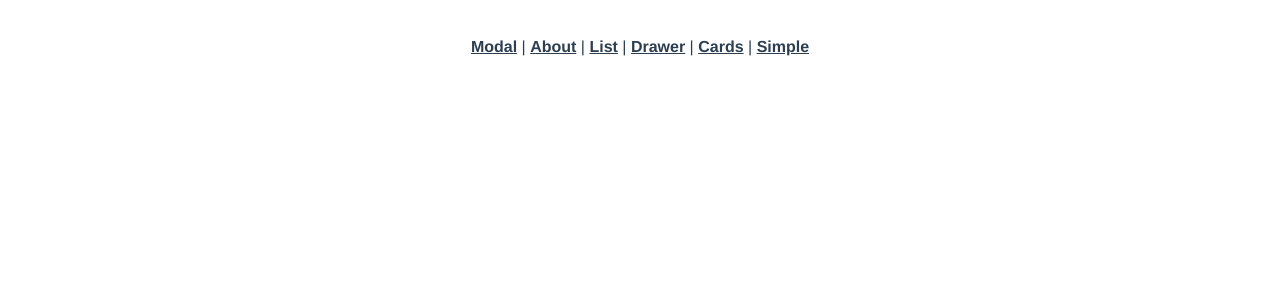
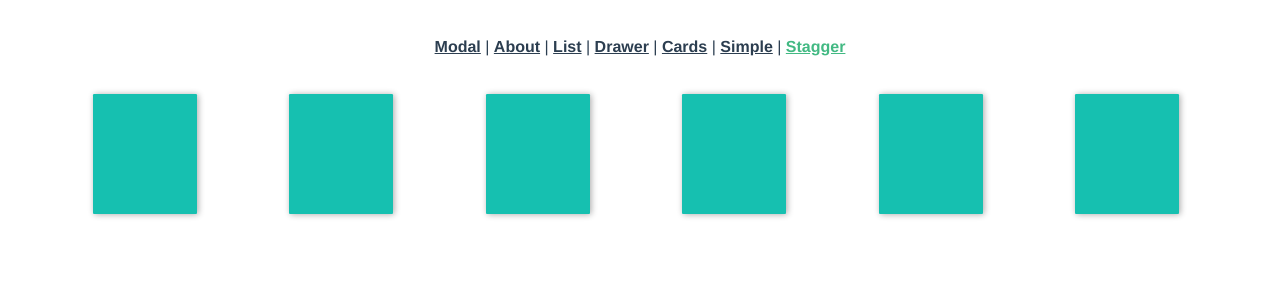
Before and after one commit to chungthehao/VueMastery-Animating-Vue, a Vue app: page /stagger in a window 1280 px wide. Shown: the top 300 px of the page. Built offline with nearby package versions, Linux system fonts and the light colour scheme.

Commit message:
Stagger start

```diff
--- a/src/App.vue
+++ b/src/App.vue
@@ -6,7 +6,8 @@
       <router-link to="/list">List</router-link> |
       <router-link to="/drawer">Drawer</router-link> |
       <router-link to="/cards">Cards</router-link> |
-      <router-link to="/simple">Simple</router-link>
+      <router-link to="/simple">Simple</router-link> |
+      <router-link to="/stagger">Stagger</router-link>
     </div>
 
     <!-- <transition name="slide-fade" mode="out-in"> -->
--- a/src/router.js
+++ b/src/router.js
@@ -42,5 +42,10 @@
       name: 'simple',
       component: () => import('./views/Simple.vue')
     },
+    {
+      path: '/stagger',
+      name: 'stagger',
+      component: () => import('./views/Stagger.vue')
+    },
   ]
 });
--- /dev/null
+++ b/src/views/Stagger.vue
@@ -0,0 +1,45 @@
+<template>
+  <div id="container">
+    <div v-for="card in cards" :key="card.id" class="card"></div>
+  </div>
+</template>
+
+<script>
+import gsap from 'gsap'
+export default {
+  data() {
+    return {
+      cards: [
+        { id: 1298 },
+        { id: 8748 },
+        { id: 4919 },
+        { id: 5527 },
+        { id: 9428 },
+        { id: 7103 }
+      ]
+    }
+  },
+  mounted() {
+    // stagger cards into position
+  }
+}
+</script>
+
+<style scoped>
+#container {
+  display: flex;
+  flex-direction: row;
+  flex-wrap: wrap;
+  justify-content: space-evenly;
+}
+.card {
+  height: 6.5em;
+  width: 6.5em;
+  border-radius: 1%;
+  background-color: #16c0b0;
+  box-shadow: 0.08em 0.03em 0.4em #ababab;
+  padding-top: 1em;
+  margin-top: 0.5em;
+  margin-right: 0.5em;
+}
+</style>
```
